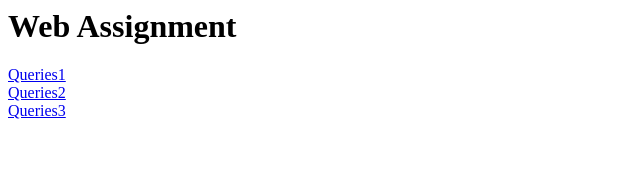
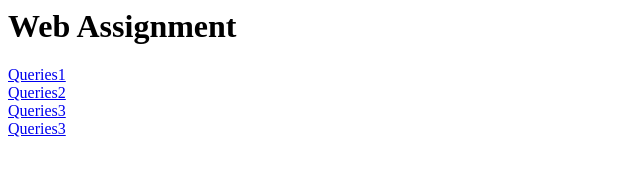
Before and after one commit to snehams29/db-query, a plain HTML site: page index.html in a window 1280 px wide. Shown: the full height of the page, 0-640 px from the left. Drawn offline with Linux system fonts and the light colour scheme.

Commit message:
Update index.html

```diff
--- a/index.html
+++ b/index.html
@@ -6,7 +6,7 @@
     <a href="Queries1.sql">Queries1</a><br>
     <a href="Queries2.sql">Queries2</a><br>
      <a href="Queries3.sql">Queries3</a><br>
-
+    <a href="Queries4.sql">Queries3</a><br>
 
   </body>
 </html>
```
